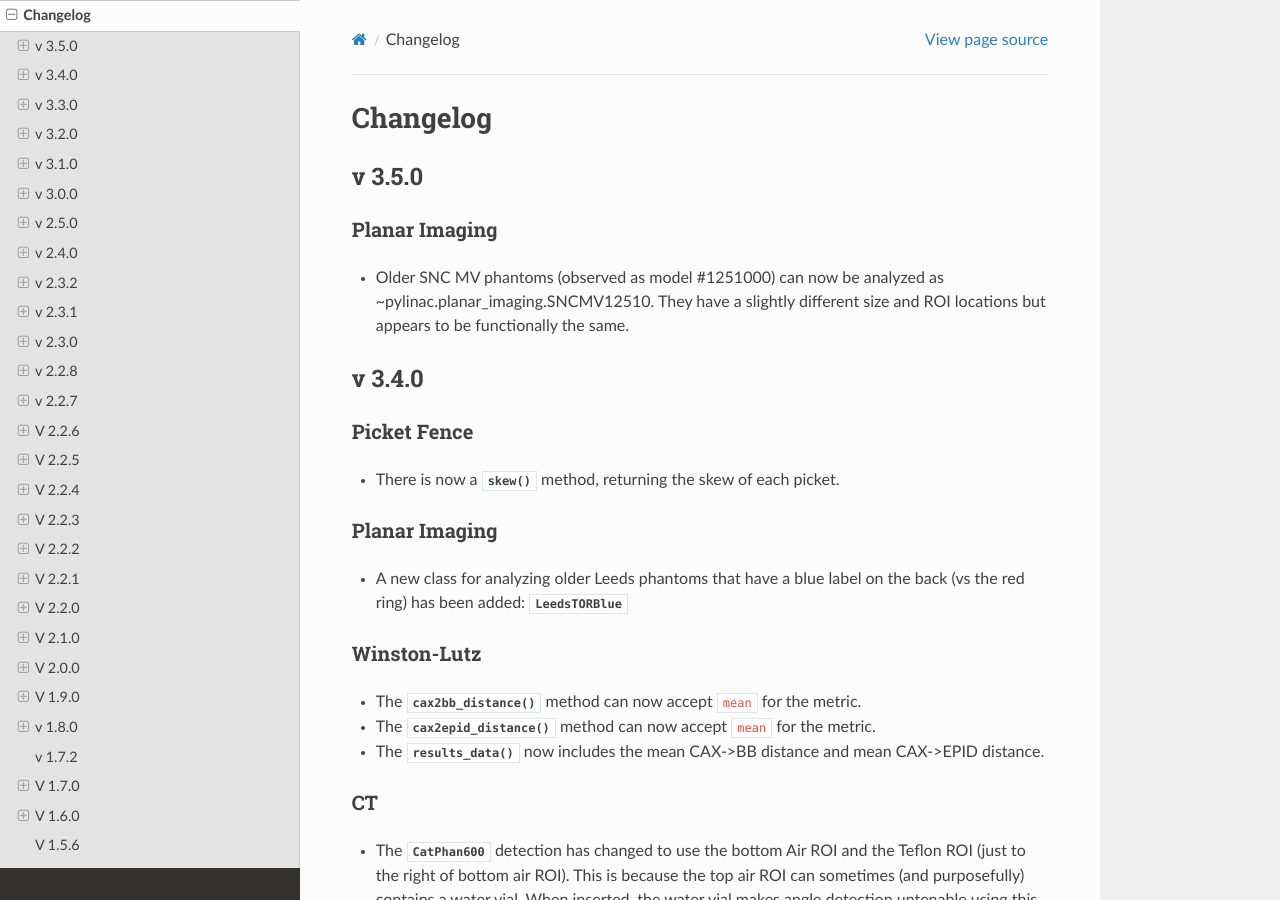
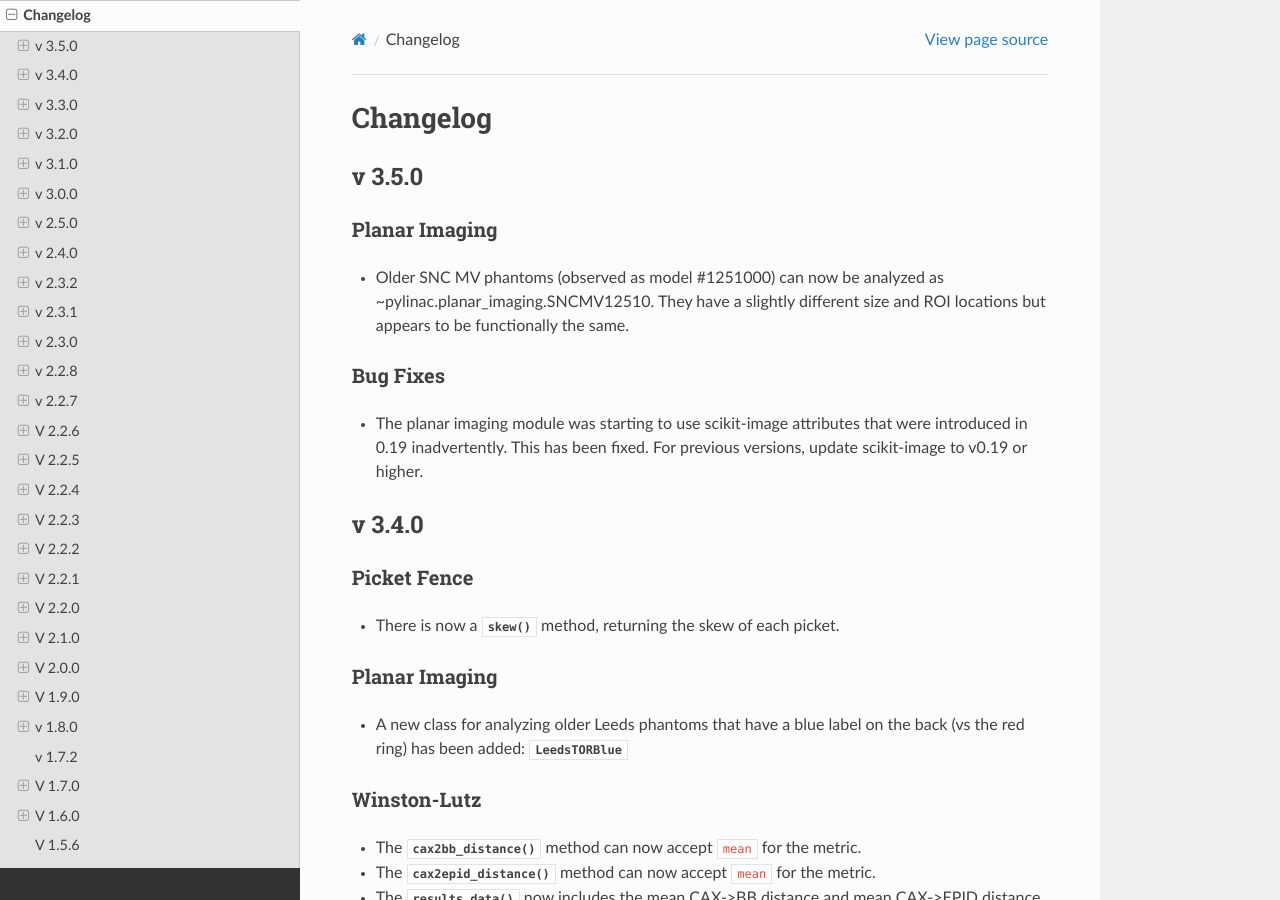
Before and after one commit to jrkerns/pylinac, a Sphinx documentation site: the page built from docs/source/changelog.rst, in a window 1280 px wide and 900 px high. Built offline with Sphinx 7.4.7 and the Read the Docs theme 2.0.0, drawn with Linux system fonts in a browser that asks for light colours; cross-references to code outside the pages are shown as plain code.

Commit message:
Merged in bugfix/RAM-2018_backwards_compatible_scikit_attr (pull request #122)
use older scikit-attr

* use older scikit-attr

* changelog


Approved-by: Randy Taylor

```diff
--- a/docs/source/changelog.rst
+++ b/docs/source/changelog.rst
@@ -11,6 +11,13 @@ Planar Imaging
 
 * Older SNC MV phantoms (observed as model #1251000) can now be analyzed as :ref:`~pylinac.planar_imaging.SNCMV12510`.
   They have a slightly different size and ROI locations but appears to be functionally the same.
+
+
+Bug Fixes
+^^^^^^^^^
+
+* The planar imaging module was starting to use scikit-image attributes that were introduced in 0.19 inadvertently.
+  This has been fixed. For previous versions, update scikit-image to v0.19 or higher.
 
 v 3.4.0
 -------
```
Also changed, not shown: 1 other file.
